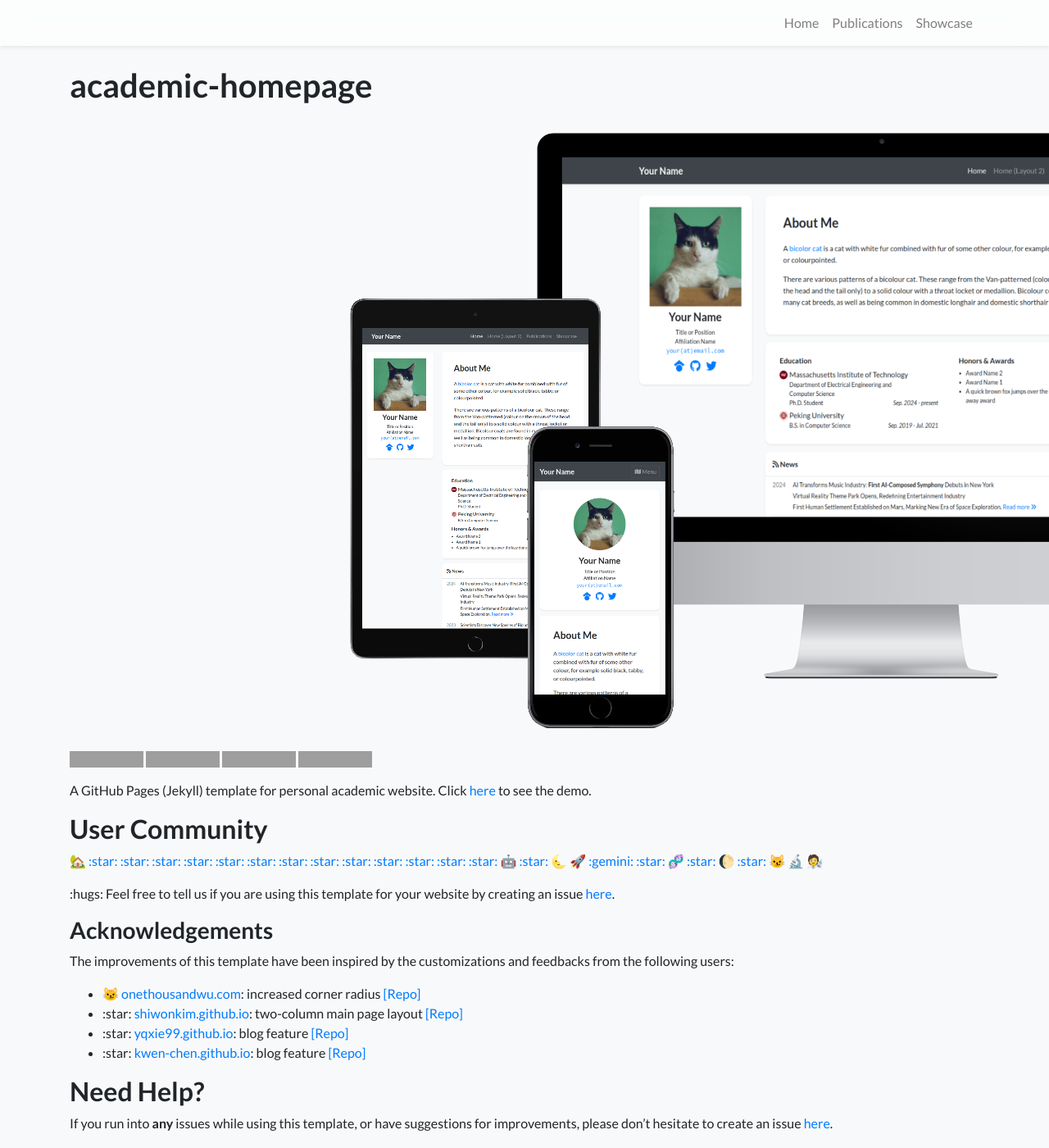
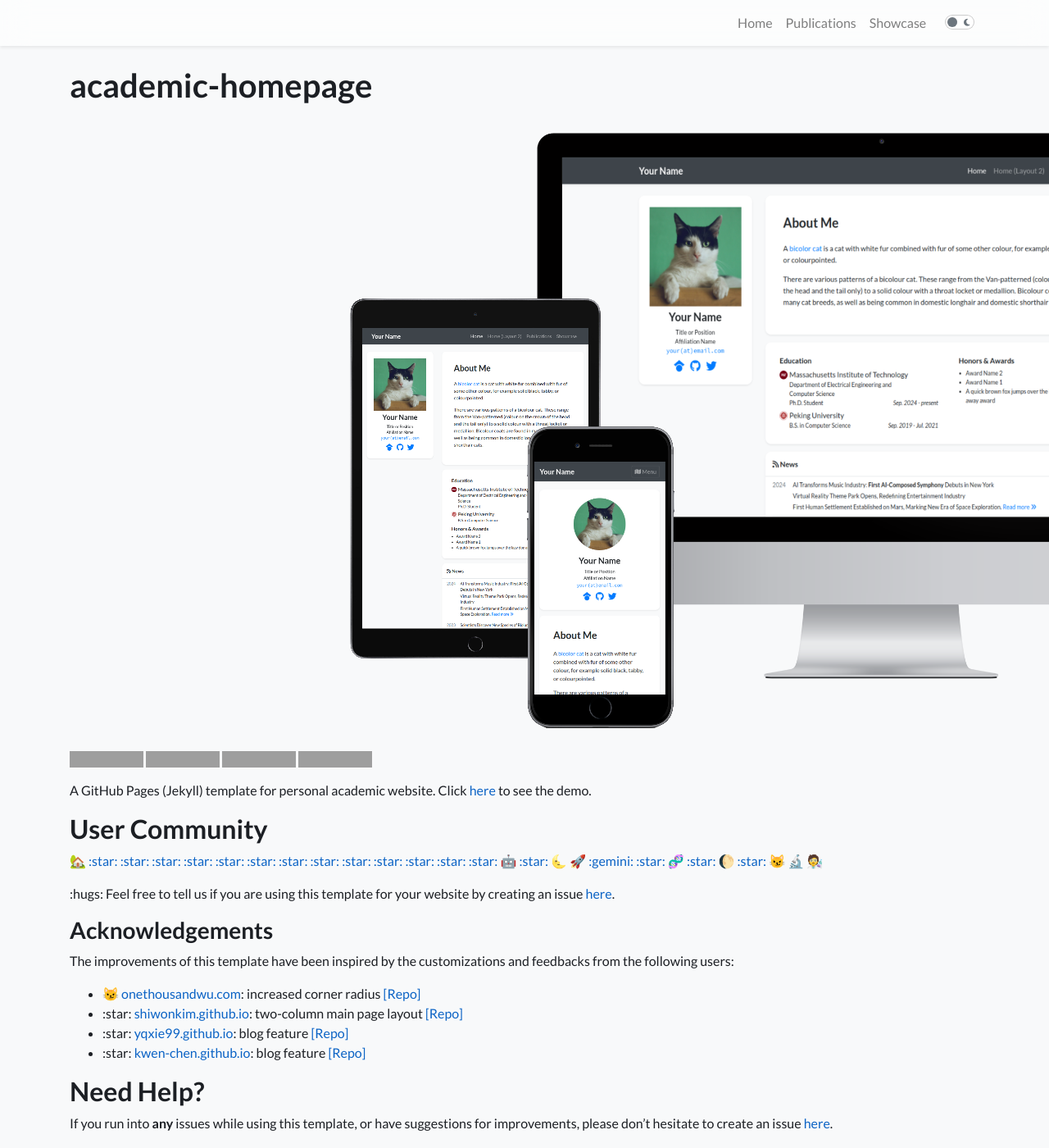
Before and after one commit to huyg1108/huyg1108.github.io, a Jekyll site: the page built from README.md, in a window 1280 px wide and 1400 px high. Shown: the whole window at 82% size. Built offline with Jekyll 4.4.1, drawn with Linux system fonts in a browser that asks for light colours; nearby versions of some CDN libraries; our own code applies the rules of GitHub Pages for plain Markdown files; a style sheet for code colours, icons or effects is not loaded; grey boxes are pictures that could not be loaded.

Commit message:
add dark mode

```diff
--- a/_includes/navbar.html
+++ b/_includes/navbar.html
@@ -12,6 +12,19 @@
                     <a class="nav-link" href="{{ item.url | relative_url }}">{{ item.name }}</a>
                 </li>
                 {% endfor %}
+                <li class="nav-item ml-sm-2 d-flex align-items-center">
+                    <button id="theme-toggle" class="btn btn-sm theme-toggle" type="button" role="switch" aria-checked="false" title="Switch to dark mode">
+                        <span class="theme-toggle-track" aria-hidden="true">
+                            <span class="theme-toggle-icon theme-toggle-icon-light">
+                                <i class="fas fa-sun"></i>
+                            </span>
+                            <span class="theme-toggle-icon theme-toggle-icon-dark">
+                                <i class="fas fa-moon"></i>
+                            </span>
+                            <span class="theme-toggle-thumb"></span>
+                        </span>
+                    </button>
+                </li>
             </ul>
         </div>
     </div>
--- a/_layouts/default.html
+++ b/_layouts/default.html
@@ -13,6 +13,19 @@
     <link rel="preconnect" href="https://fonts.googleapis.com">
     <link rel="preconnect" href="https://fonts.gstatic.com" crossorigin>
     <link href="https://fonts.googleapis.com/css2?family=Lato:ital,wght@0,300;0,400;0,700;0,900;1,300;1,400;1,700;1,900&family=Fira+Sans:ital,wght@0,100;0,200;0,300;0,400;0,500;0,600;0,700;0,800;0,900;1,100;1,200;1,300;1,400;1,500;1,600;1,700;1,800;1,900&family=Source+Code+Pro:ital,wght@0,200..900;1,200..900&display=swap" rel="stylesheet">
+    <script>
+        (function () {
+            try {
+                var theme = localStorage.getItem('theme');
+                if (!theme) {
+                    theme = window.matchMedia && window.matchMedia('(prefers-color-scheme: dark)').matches ? 'dark' : 'light';
+                }
+                document.documentElement.setAttribute('data-theme', theme);
+            } catch (e) {
+                document.documentElement.setAttribute('data-theme', 'light');
+            }
+        })();
+    </script>
     <link rel="stylesheet" href="https://cdn.jsdelivr.net/npm/katex@0.16.11/dist/katex.min.css" integrity="sha384-nB0miv6/jRmo5UMMR1wu3Gz6NLsoTkbqJghGIsx//Rlm+ZU03BU6SQNC66uf4l5+" crossorigin="anonymous">
     <link rel="stylesheet" href="{{ '/assets/css/global.css' | relative_url }}">
 </head>
@@ -25,7 +38,6 @@
 
     <!-- Scripts -->
     <script src="https://cdnjs.cloudflare.com/ajax/libs/jquery/3.5.1/jquery.min.js"></script>
-    <script src="//cdnjs.cloudflare.com/ajax/libs/jquery.lazy/1.7.9/jquery.lazy.min.js"></script>
     <script src="https://cdnjs.cloudflare.com/ajax/libs/popper.js/1.14.7/umd/popper.min.js" integrity="sha384-UO2eT0CpHqdSJQ6hJty5KVphtPhzWj9WO1clHTMGa3JDZwrnQq4sF86dIHNDz0W1" crossorigin="anonymous"></script>
     <script src="https://cdnjs.cloudflare.com/ajax/libs/twitter-bootstrap/4.6.0/js/bootstrap.min.js" integrity="sha512-XKa9Hemdy1Ui3KSGgJdgMyYlUg1gM+QhL6cnlyTe2qzMCYm4nAZ1PsVerQzTTXzonUR+dmswHqgJPuwCq1MaAg==" crossorigin="anonymous"></script>
     <script src="https://cdnjs.cloudflare.com/ajax/libs/github-buttons/2.14.2/buttons.min.js" integrity="sha512-OYwZx04hKFeFNYrWxIyo3atgGpb+cxU0ENWBZs72X7T9U+NoHPM1ftUn/Mfw7dRDXrqWA6M1wBg6z6fGE32aeA==" crossorigin="anonymous"></script>
--- a/assets/css/global.css
+++ b/assets/css/global.css
@@ -1,8 +1,32 @@
 @charset "utf-8";
+:root {
+    --bg-color: #f8f9fa;
+    --text-color: #1c1f24;
+    --card-bg: #ffffff;
+    --card-border: rgba(0, 0, 0, 0.08);
+    --nav-bg: rgba(255, 255, 255, 0.6);
+    --link-color: #0b63c5;
+    --muted-color: #6c757d;
+    --toggle-border: rgba(0, 0, 0, 0.2);
+}
+
+html[data-theme="dark"] {
+    --bg-color: #0e1114;
+    --text-color: #f0f2f6;
+    --card-bg: #1a2026;
+    --card-border: rgba(255, 255, 255, 0.08);
+    --nav-bg: rgba(26, 32, 38, 0.9);
+    --link-color: #7ab4ff;
+    --muted-color: #a6adb7;
+    --toggle-border: rgba(255, 255, 255, 0.35);
+}
+
 body {
     font-family: "Lato", sans-serif;
     font-weight: 400;
     padding-top: 5.0rem;
+    background-color: var(--bg-color) !important;
+    color: var(--text-color);
 }
 
 h1, h2, h3, h4, h5, h6,
@@ -12,6 +36,8 @@
 
 .card {
     border-radius: 0.8rem!important;
+    background-color: var(--card-bg);
+    border-color: var(--card-border);
 }
 
 .card-img-overlay {
@@ -43,9 +69,148 @@
 }
 
 .navbar {
-    background-color: rgba(255, 255, 255, 0.6) !important;
+    background-color: var(--nav-bg) !important;
     backdrop-filter: blur(16px);
     -webkit-backdrop-filter: blur(16px);
+}
+
+.navbar .navbar-brand {
+    color: var(--text-color);
+}
+
+.navbar .nav-link {
+    color: var(--muted-color);
+}
+
+.navbar .nav-link:hover,
+.navbar .nav-link:focus {
+    color: var(--link-color);
+}
+
+.navbar .nav-item.active .nav-link {
+    color: var(--text-color);
+    font-weight: 700;
+}
+
+.bg-light {
+    background-color: var(--bg-color) !important;
+}
+
+html[data-theme="dark"] .bg-white {
+    background-color: var(--card-bg) !important;
+}
+
+html[data-theme="dark"] .text-body,
+html[data-theme="dark"] .text-dark {
+    color: var(--text-color) !important;
+}
+
+html[data-theme="dark"] .navbar.navbar-light .navbar-brand,
+html[data-theme="dark"] .navbar.navbar-light .navbar-toggler {
+    color: var(--text-color) !important;
+}
+
+html[data-theme="dark"] .navbar.navbar-light .nav-link:hover,
+html[data-theme="dark"] .navbar.navbar-light .nav-link:focus {
+    color: var(--link-color) !important;
+}
+
+html[data-theme="dark"] .navbar.navbar-light .nav-link {
+    color: var(--muted-color) !important;
+}
+
+html[data-theme="dark"] .navbar.navbar-light .nav-item.active .nav-link {
+    color: var(--text-color) !important;
+}
+
+html[data-theme="dark"] hr {
+    border-color: var(--muted-color);
+}
+
+a {
+    color: var(--link-color);
+}
+
+.text-muted {
+    color: var(--muted-color) !important;
+}
+
+.border-gray {
+    border-color: var(--card-border) !important;
+}
+
+html[data-theme="dark"] .border-gray {
+    border-color: var(--muted-color) !important;
+}
+
+.theme-toggle {
+    border: none;
+    color: var(--text-color);
+    background-color: transparent;
+    padding: 0.25rem 0.4rem;
+    line-height: 1;
+}
+
+.theme-toggle:hover,
+.theme-toggle:focus {
+    color: var(--link-color);
+}
+
+.theme-toggle:focus,
+.theme-toggle:focus-visible {
+    outline: none;
+    box-shadow: none;
+}
+
+.theme-toggle-track {
+    position: relative;
+    display: inline-flex;
+    align-items: center;
+    width: 36px;
+    height: 18px;
+    border-radius: 999px;
+    background-color: var(--card-bg);
+    border: 1px solid var(--toggle-border);
+    transition: background-color 0.2s ease, border-color 0.2s ease;
+}
+
+.theme-toggle-icon {
+    position: absolute;
+    font-size: 10px;
+    line-height: 1;
+    color: var(--muted-color);
+}
+
+.theme-toggle-icon-light {
+    left: 4px;
+}
+
+.theme-toggle-icon-dark {
+    right: 4px;
+}
+
+.theme-toggle-thumb {
+    position: absolute;
+    left: 2px;
+    width: 12px;
+    height: 12px;
+    border-radius: 50%;
+    background-color: var(--muted-color);
+    transition: transform 0.2s ease, background-color 0.2s ease;
+}
+
+html[data-theme="dark"] .theme-toggle-track {
+    background-color: rgba(0, 0, 0, 0.25);
+    border-color: var(--toggle-border);
+}
+
+html[data-theme="dark"] .theme-toggle-thumb {
+    transform: translateX(18px);
+    background-color: var(--text-color);
+}
+
+html[data-theme="dark"] .theme-toggle-icon-dark {
+    color: var(--text-color);
 }
 
 .inline-badge {
@@ -68,21 +233,6 @@
     min-height: 100px;
 }
 
-img.lazy {
-    background-image: url('images/loading.gif');
-    background-repeat: no-repeat;
-    background-position: 50% 50%;
-    background-size: 50px 50px;
-    min-height: 80px;
-}
-
-div.lazy {
-    background-image: url('images/loading.gif');
-    background-repeat: no-repeat;
-    background-position: 50% 50%;
-    background-size: 50px 50px;
-    min-height: 80px;
-}
 
 .badge-publication {
     font-size: 100%;
--- a/assets/js/common.js
+++ b/assets/js/common.js
@@ -1,28 +1,71 @@
 // aHR0cHM6Ly9naXRodWIuY29tL2x1b3N0MjYvYWNhZGVtaWMtaG9tZXBhZ2U=
 $(function () {
-    lazyLoadOptions = {
-        scrollDirection: 'vertical',
-        effect: 'fadeIn',
-        effectTime: 300,
-        placeholder: "",
-        onError: function(element) {
-            console.log('[lazyload] Error loading ' + element.data('src'));
-        },
-        afterLoad: function(element) {
-            if (element.is('img')) {
-                // remove background-image style
-                element.css('background-image', 'none');
-                element.css('min-height', '0');
-            } else if (element.is('div')) {
-                // set the style to background-size: cover;
-                element.css('background-size', 'cover');
-                element.css('background-position', 'center');
-            }
+    var themeStorageKey = 'theme';
+    var $html = $('html');
+
+    function updateThemeToggle(theme) {
+        var $button = $('#theme-toggle');
+        if (!$button.length) {
+            return;
         }
+
+        var isDark = theme === 'dark';
+        var nextTitle = isDark ? 'Switch to light mode' : 'Switch to dark mode';
+
+        $button.attr('aria-checked', isDark ? 'true' : 'false');
+        $button.attr('title', nextTitle);
     }
 
-    $('img.lazy, div.lazy:not(.always-load)').Lazy({visibleOnly: true, ...lazyLoadOptions});
-    $('div.lazy.always-load').Lazy({visibleOnly: false, ...lazyLoadOptions});
+    function applyTheme(theme) {
+        $html.attr('data-theme', theme);
+        updateThemeToggle(theme);
+    }
+
+    function getPreferredTheme() {
+        var storedTheme = localStorage.getItem(themeStorageKey);
+        if (storedTheme) {
+            return storedTheme;
+        }
+
+        if (window.matchMedia && window.matchMedia('(prefers-color-scheme: dark)').matches) {
+            return 'dark';
+        }
+
+        return 'light';
+    }
+
+    var initialTheme = getPreferredTheme();
+    applyTheme(initialTheme);
+
+    $('#theme-toggle').on('click', function () {
+        var nextTheme = $html.attr('data-theme') === 'dark' ? 'light' : 'dark';
+        localStorage.setItem(themeStorageKey, nextTheme);
+        applyTheme(nextTheme);
+    });
+
+    $('img.lazy').each(function () {
+        var $img = $(this);
+        var src = $img.data('src');
+        if (src) {
+            $img.attr('src', src);
+            $img.removeAttr('data-src');
+        }
+        $img.removeClass('lazy');
+    });
+
+    $('div.lazy').each(function () {
+        var $div = $(this);
+        var src = $div.data('src');
+        if (src) {
+            $div.css({
+                'background-image': 'url(' + src + ')',
+                'background-size': 'cover',
+                'background-position': 'center'
+            });
+            $div.removeAttr('data-src');
+        }
+        $div.removeClass('lazy');
+    });
 
     $('[data-toggle="tooltip"]').tooltip()
 
@@ -36,7 +79,7 @@
         $grid.masonry('layout');
     });
 
-    $(".lazy").on("load", function () {
+    $grid.find('img').on('load', function () {
         $grid.masonry('layout');
     });
 })
```
Also changed, not shown: _layouts/blog_post.html (+13 -1 lines).
